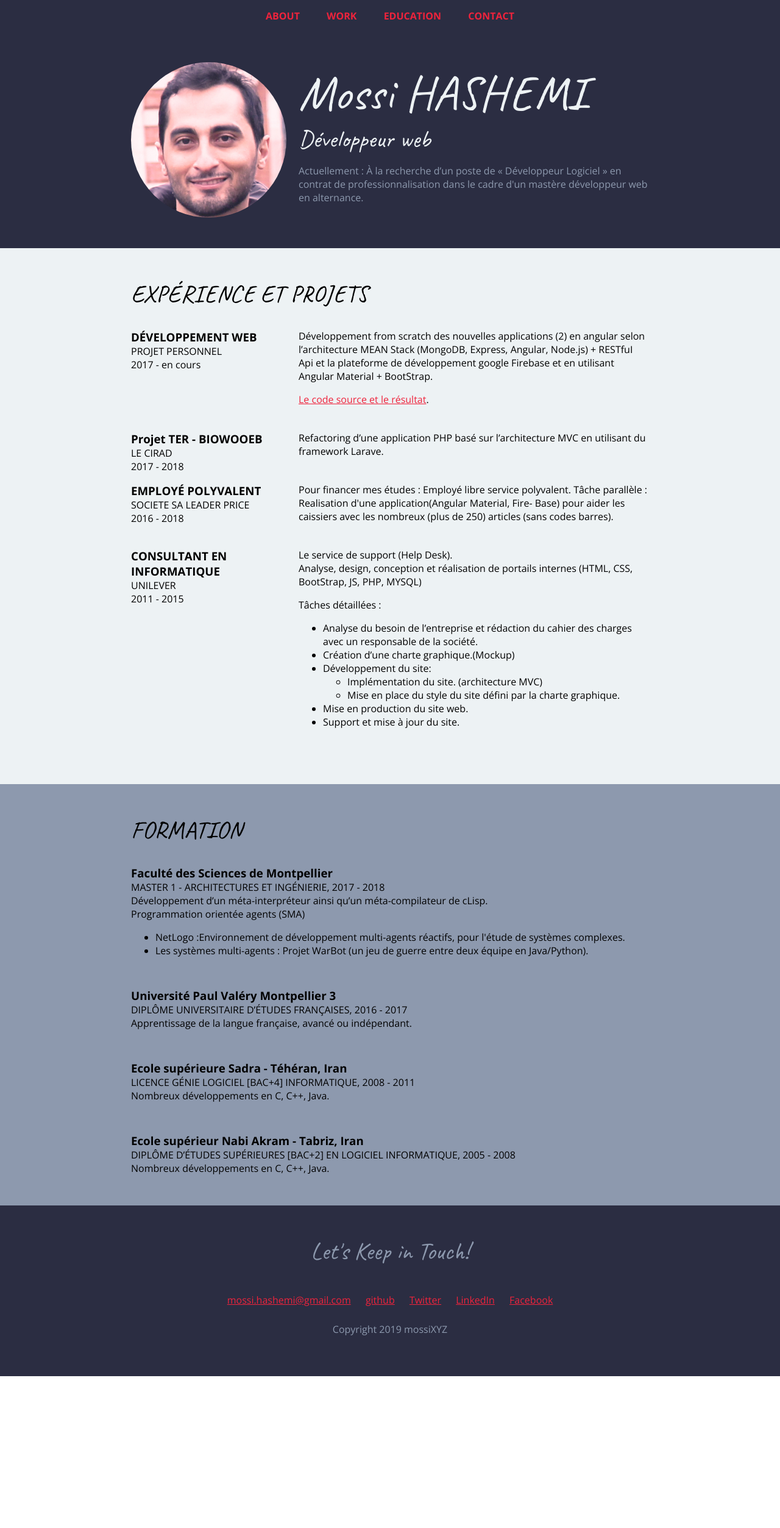
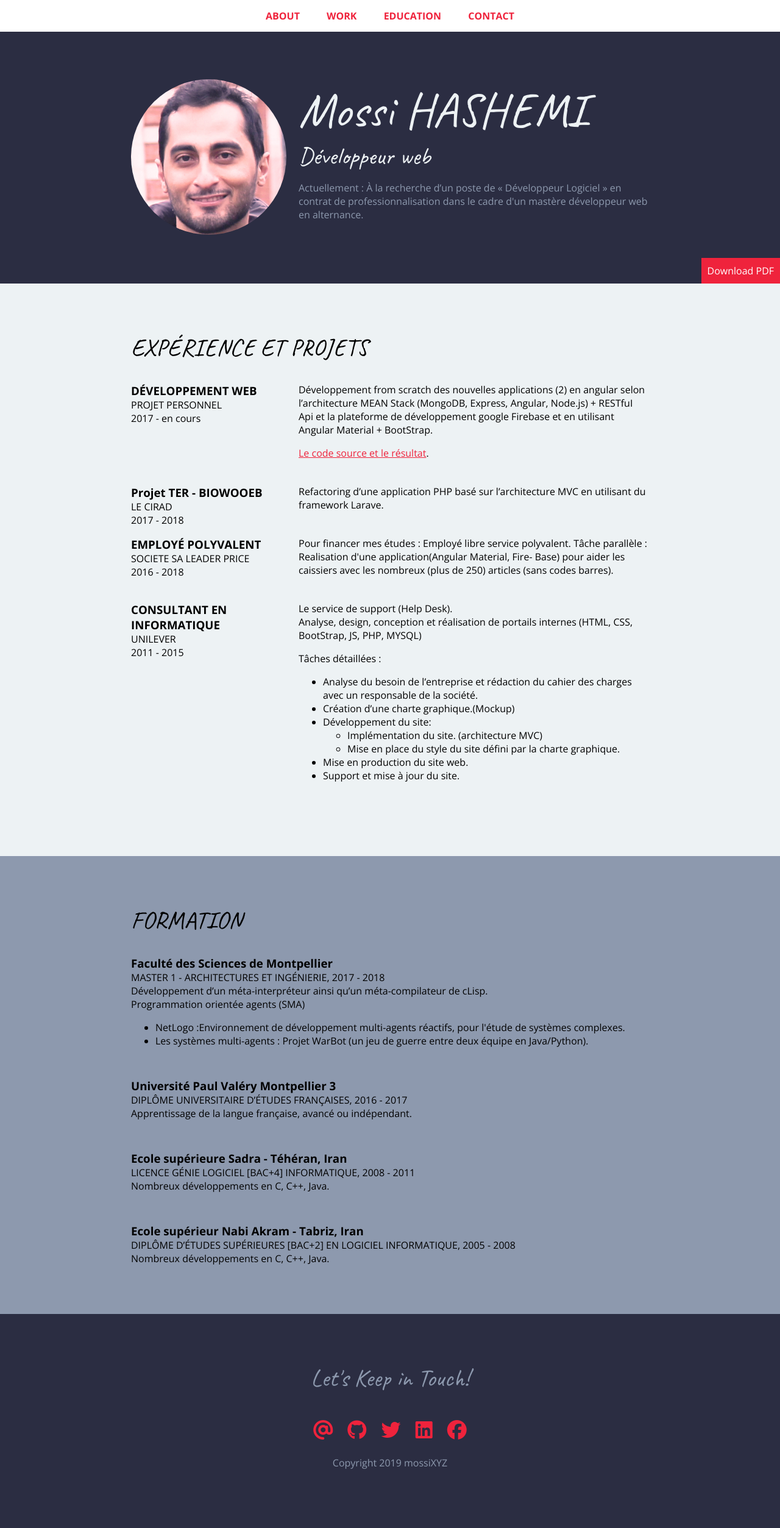
Before and after one commit to mossiXYZ/CV_HTML_CSS_Pure, a plain HTML site: page index.html in a window 1280 px wide. Shown: the whole page at 61% size. Before the commit the page ends 2257 px from the top, so only its background shows below. Drawn offline with nearby package versions, Linux system fonts and the light colour scheme.

Commit message:
add font-awesome and some icons

```diff
--- a/css/styles.css
+++ b/css/styles.css
@@ -1,3 +1,11 @@
+/* Color Palette
+#2B2D42 - dark blue
+#8D99AE - light blue
+#EDF2F4 - blue/white
+#EF233C - red
+*/
+
+
 /* Global styles
 ------------------------------------*/
 /* border box fix */
@@ -35,8 +43,9 @@ html {
   .content-wrap {
     max-width: 950px;
     margin: 0 auto;
-    padding: 50px;
+    padding: 80px 50px;
     overflow: hidden;
+
   }
 
   .column-narrow {
@@ -53,6 +62,13 @@ html {
   .uppercase {
     text-transform: uppercase;
   }
+  .btn{
+    text-decoration: none;
+    background: #EF233C;
+    color:white;
+    padding: 10px;
+    display: inline-block;
+  }
 
 
   /* Header & Footer
@@ -60,6 +76,11 @@ html {
   header, footer {
     background: #2B2D42;
     color: #8D99AE;
+  }
+  header {
+    padding-top: 50px;
+    position: relative;
+
   }
   header h1, header h2 {
       color: #EDF2F4;
@@ -72,7 +93,11 @@ html {
     /*float: left;*/
     /*margin-right: 30px;*/
   }
-
+  .btn-download{
+    position: absolute;
+    bottom: 0;
+    right:0;
+  }
   /* Footer styles only */
   footer {
     text-align: center;
@@ -81,11 +106,19 @@ html {
     padding: 10px;
     display: inline-block;
   }
-
+  .fab, .fas{
+    font-size: 2rem;
+  }
     /* Navigation
   ------------------------------------*/
   nav {
     text-align: center;
+    background: white;
+    position: fixed;
+    top:0;
+    left: 0;
+    right: 0;
+    /* width: 100%; */
   }
 
   nav a {
--- a/index.html
+++ b/index.html
@@ -1,6 +1,9 @@
 <!DOCTYPE html>
 <html lang="fr">
 <head>
+
+    <script src="https://kit.fontawesome.com/3c0905ce96.js" crossorigin="anonymous"></script>
+
     <meta charset="UTF-8">
     <meta name="viewport" content="width=device-width, initial-scale=1.0">
     <title>Mossi HASHEMI | CV</title>
@@ -31,6 +34,8 @@
                     développeur web en alternance.</p>
             </div>
         </div>
+
+        <a href="CV_Mostafa_HASHEMI_v7.26.pdf" class="btn btn-download" download> Download PDF</a>
     </header>
 
     <main>
@@ -154,11 +159,27 @@
 
             <!-- Social media and contact links. Add or remove any networks. -->
             <div class="contact-info">
-                <a href="mailto:mossi.hashemi@gmail.com">mossi.hashemi@gmail.com</a>
-                <a href="https://github.com/mossiXYZ">github</a>
-                <a href="#">Twitter</a>
-                <a href="https://www.linkedin.com/in/mostafa-hashemi/">LinkedIn</a>
-                <a href="https://www.facebook.com/Mossi.Hashemi">Facebook</a>
+                <a href="mailto:mossi.hashemi@gmail.com">
+                    <i class="fas fa-at" aria-hidden="true"></i>
+                    <span class="sr-only">Mail</span>
+                </a>
+                <a href="https://github.com/mossiXYZ">
+                    <i class="fab fa-github" aria-hidden="true"></i>
+                    <span class="sr-only">Github</span>
+                </a>
+                <a href="https://twitter.com/MossiHashemi">
+                    <i class="fab fa-twitter" aria-hidden="true"></i>
+                    <span class="sr-only">Twitter</span>
+                </a>
+                <a href="https://www.linkedin.com/in/mostafa-hashemi/">
+                    <i class="fab fa-linkedin" aria-hidden="true"></i>
+                    <span class="sr-only">linkedin</span>
+                </a>
+                <a href="https://www.facebook.com/Mossi.Hashemi">
+                    <i class="fab fa-facebook" aria-hidden="true"></i>
+                    <span class="sr-only">Facebook</span>
+                </a>
+
             </div>
 
             <p>Copyright 2019 mossiXYZ</p>
```
Also changed, not shown: 1 other file.
